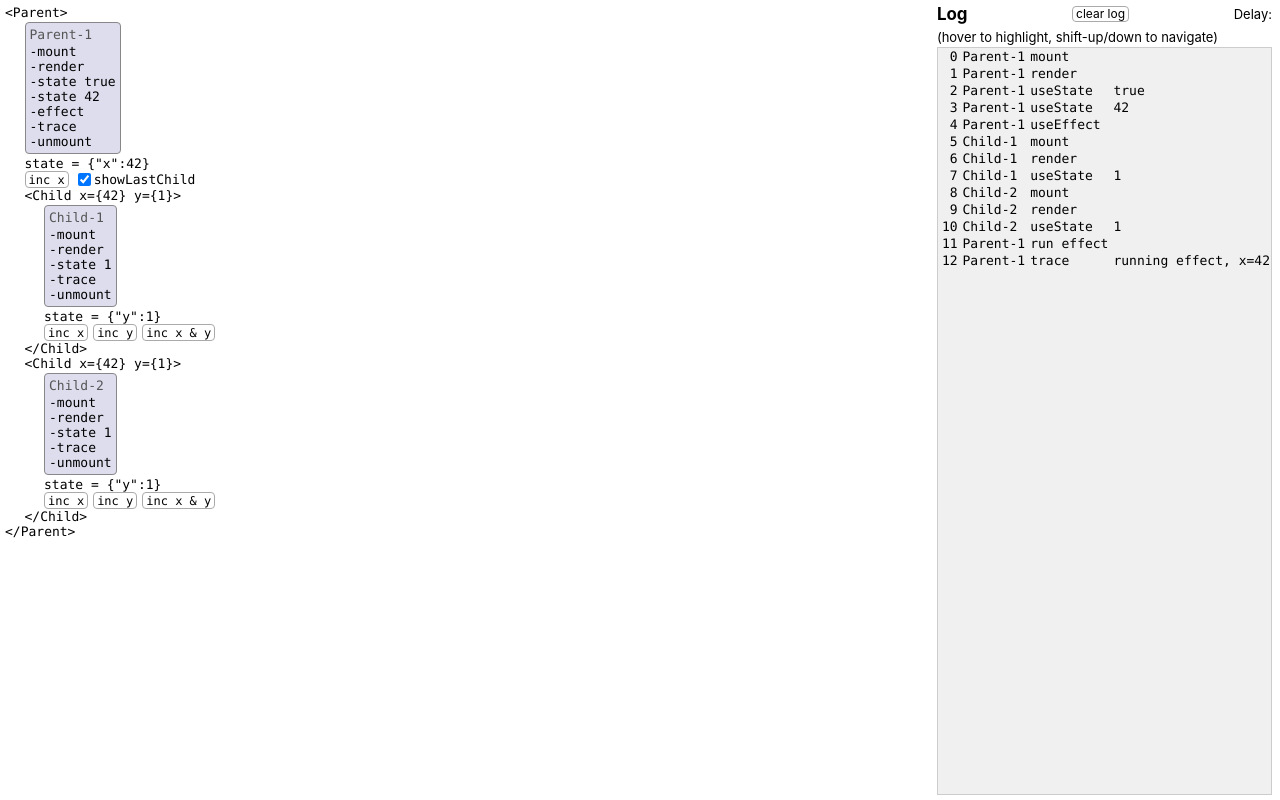
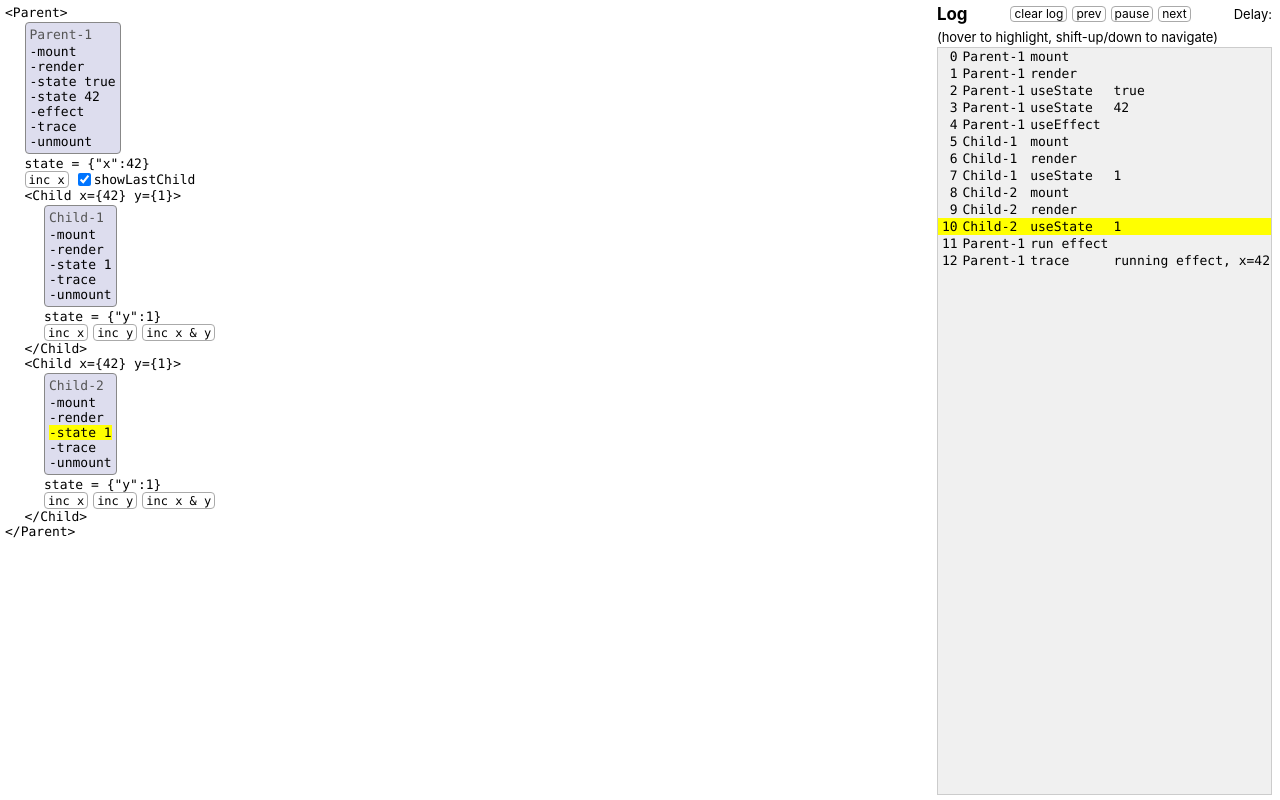
Before and after one commit to Oblosys/react-hook-tracer, a React (Create React App) app: page / in a window 1280 px wide. Built offline with nearby package versions, Linux system fonts and the light colour scheme.

Commit message:
Add log replay functionality

```diff
--- a/packages/react-hook-tracer/src/Tracer.ts
+++ b/packages/react-hook-tracer/src/Tracer.ts
@@ -71,6 +71,10 @@ export class Tracer {
     this.setSelectedEntryIndex(index) // TODO: Handle non-existent index (might happen with hot reloads).
   }
 
+  updateLogEntryIndex(update: (prevIndex: number | null) => number | null): void {
+    this.setSelectedEntryIndex(update(this.selectedEntry.value?.index ?? null))
+  }
+
   trace(label: string, origin: TraceOrigin, message?: string): void
   trace(label: string, origin: TraceOrigin, message: string, customOriginLabel: string): void
   trace(entry: LogEntry): void
--- a/packages/react-hook-tracer/src/components/TraceLog.tsx
+++ b/packages/react-hook-tracer/src/components/TraceLog.tsx
@@ -1,4 +1,4 @@
-import { useCallback, useEffect, useState } from 'react'
+import { useCallback, useEffect, useRef, useState } from 'react'
 
 import { tracer } from '../Tracer'
 import { LogEntry } from '../types'
@@ -14,6 +14,11 @@ export const TraceLog = (): JSX.Element => {
 
   const setHighlightedIndex = useCallback(
     (index: number | null) => tracer.selectLogEntry(index),
+    [],
+  )
+
+  const updateHighlightedIndex = useCallback(
+    (update: (prevIndex: number | null) => number | null) => tracer.updateLogEntryIndex(update),
     [],
   )
 
@@ -45,6 +50,7 @@ export const TraceLog = (): JSX.Element => {
       tracedComponentLabels={tracedComponentLabels}
       selectedLogEntryIndex={selectedLogEntryIndex}
       setHighlightedIndex={setHighlightedIndex}
+      updateHighlightedIndex={updateHighlightedIndex}
     />
   )
 }
@@ -55,36 +61,92 @@ interface TraceLogUnconnectedProps {
   tracedComponentLabels: string[]
   selectedLogEntryIndex: number | null
   setHighlightedIndex: (index: number | null) => void
+  updateHighlightedIndex: (update: (prevIndex: number | null) => number | null) => void
 }
-
 export const TraceLogUnconnected = ({
   logEntries,
   clearLog,
   tracedComponentLabels,
   selectedLogEntryIndex,
   setHighlightedIndex,
-}: TraceLogUnconnectedProps): JSX.Element => (
+  updateHighlightedIndex,
+}: TraceLogUnconnectedProps): JSX.Element => {
+  const stepDelay = 500
+  const stepTimer = useRef<number | undefined>(undefined)
+  const [isReplaying, setIsReplaying] = useState(false)
+
+  const stopReplay = useCallback(() => {
+    console.log('stopTimer called')
+    if (stepTimer.current !== undefined) {
+      window.clearTimeout(stepTimer.current)
+      stepTimer.current = undefined
+      setIsReplaying(false)
+      console.log('stopped timer')
+    }
+  }, [])
+
+  const step = useCallback(
+    (delta: -1 | 1) => {
+      stopReplay()
+      updateHighlightedIndex((prevIndex) =>
+        prevIndex === null ? null : Math.max(0, Math.min(prevIndex + delta, logEntries.length - 1)),
+      )
+    },
+    [updateHighlightedIndex, logEntries, stopReplay],
+  )
+
+  const startReplay = useCallback(() => {
+    console.log('startReplay called')
+    if (stepTimer.current === undefined && selectedLogEntryIndex !== logEntries.length - 1) {
+      console.log('starting replay')
+      stepTimer.current = window.setInterval(() => {
+        console.log('step')
+        // Will be stopped when at the last entry.
+        updateHighlightedIndex((prevIndex) => (prevIndex === null ? 0 : prevIndex + 1))
+      }, stepDelay)
+      setIsReplaying(true)
+    }
+  }, [updateHighlightedIndex, selectedLogEntryIndex, logEntries.length])
+
+  if ((selectedLogEntryIndex ?? 0) >= logEntries.length - 1) {
+    console.log(`Index ${selectedLogEntryIndex} >= ${logEntries.length}`)
+    stopReplay()
+  }
+
+  const previousEntryCount = useRef(0)
+  useEffect(() => {
+    if (logEntries.length > previousEntryCount.current) {
+      console.log(`Log entries grown: ${previousEntryCount.current} ~> ${logEntries.length}`)
+      if (stepTimer.current === undefined) {
+        setHighlightedIndex(previousEntryCount.current)
+        startReplay()
+      }
+    }
+    previousEntryCount.current = logEntries.length
+  }, [logEntries, setHighlightedIndex, startReplay])
+
+  const pauseReplayAndSetHighlightedIndex = useCallback(
+    (index: number | null) => {
+      stopReplay()
+      setHighlightedIndex(index)
+    },
+    [setHighlightedIndex, stopReplay],
+  )
+
+  return (
     <div className="trace-log">
       <div className="header">
         <div className="controls">
           <div className="title">Log</div>
           <div className="buttons">
             <SimpleButton value="clear log" onClick={clearLog} />{' '}
-          {/* <span className="emoji-button" onClick={() => this.props.stepLog(-1)}>
-              {'\u23EA'}
-            </span>
-            {this.props.replayTimerId === null ? (
-              <span className="emoji-button" onClick={() => this.props.startReplay()}>
-                {'\u25B6\uFE0F'}
-              </span>
+            <SimpleButton value="prev" onClick={() => step(-1)} />{' '}
+            {isReplaying ? (
+              <SimpleButton value="pause" onClick={stopReplay} />
             ) : (
-              <span className="emoji-button" onClick={() => this.props.pauseReplay()}>
-                {'\u23F8'}
-              </span>
-            )}
-            <span className="emoji-button" onClick={() => this.props.stepLog(1)}>
-              {'\u23E9'}
-            </span> */}
+              <SimpleButton value="play" onClick={startReplay} />
+            )}{' '}
+            <SimpleButton value="next" onClick={() => step(1)} />{' '}
           </div>
           <div>
             Delay:{' '}
@@ -100,7 +162,8 @@ export const TraceLogUnconnected = ({
         entries={logEntries}
         tracedComponentLabels={tracedComponentLabels}
         highlightedIndex={selectedLogEntryIndex}
-      setHighlightedIndex={setHighlightedIndex}
+        setHighlightedIndex={pauseReplayAndSetHighlightedIndex}
       />
     </div>
   )
+}
```
Lines whose indentation alone changed are shown as unchanged.
